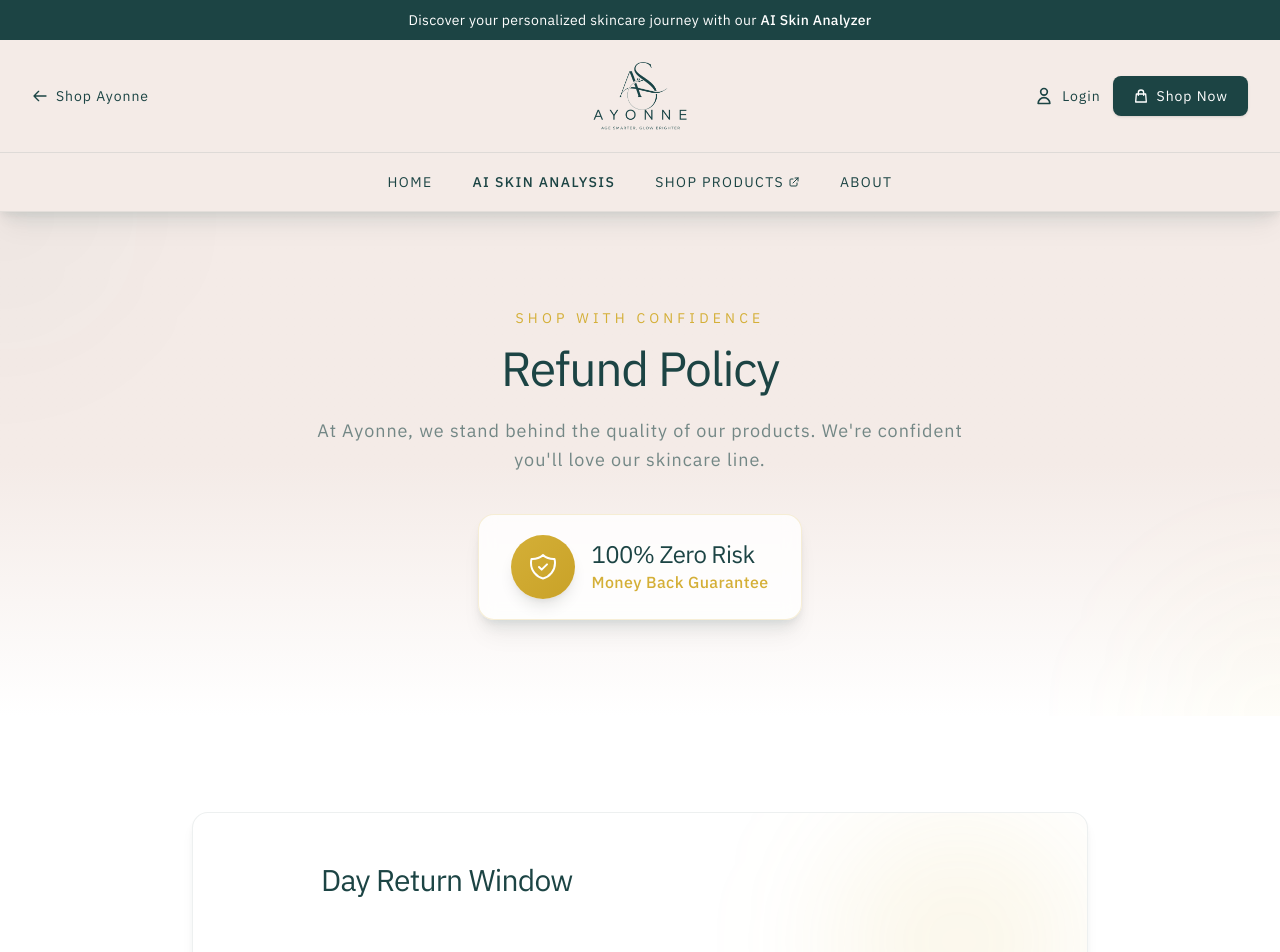
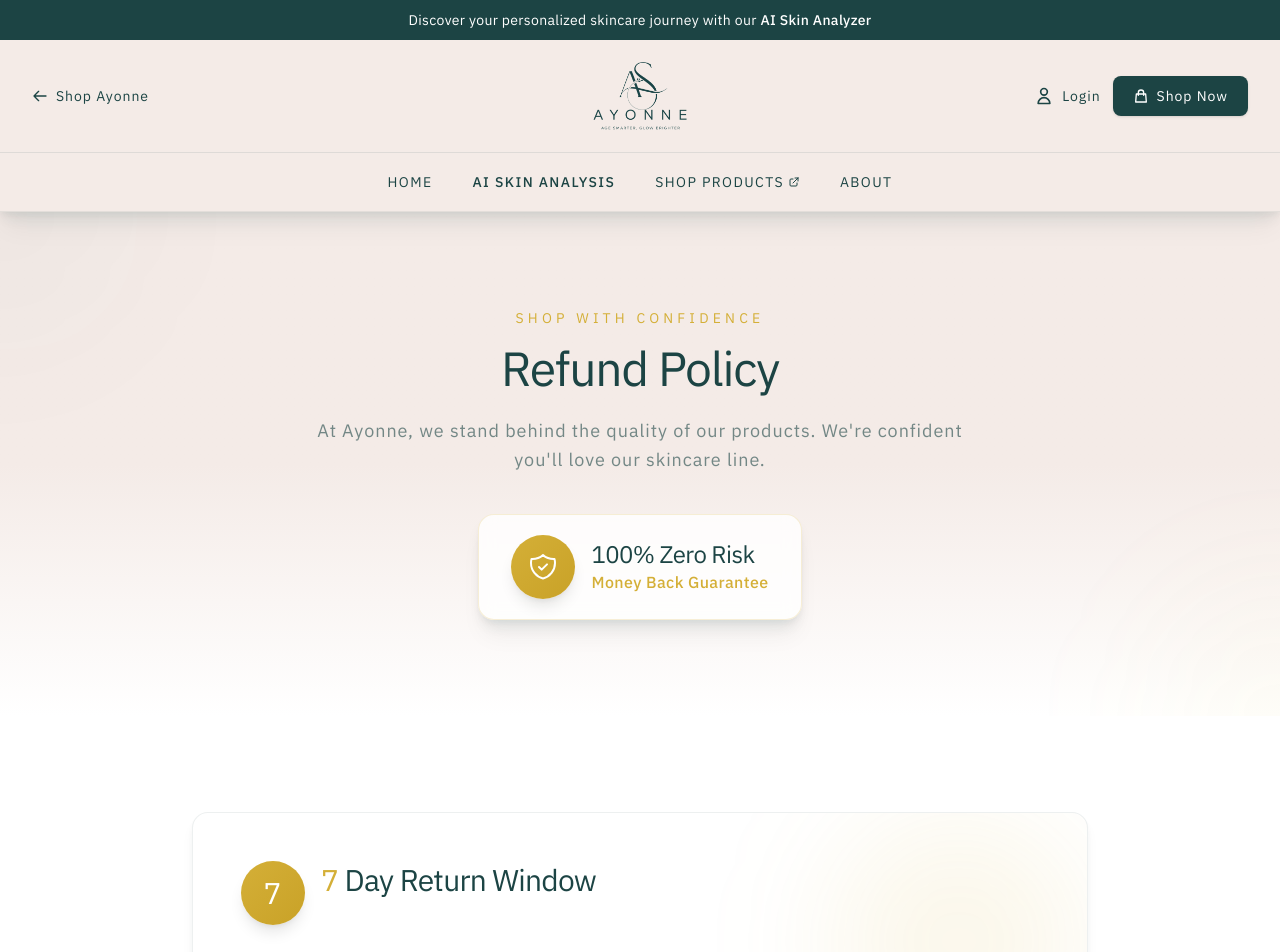
Before and after one commit to ItaloOlivier/ayonne, a Next.js app: page /policies/refund-policy in a window 1280 px wide. Shown: the top 952 px of the page. Built offline with nearby package versions, Linux system fonts and the light colour scheme; no server answers.

Commit message:
Fix 7-day return badge visibility
- Gold gradient circle with visible '7' number
- Added '7' in gold to heading text as well
- Better contrast against dark background

```diff
--- a/src/app/policies/refund-policy/page.tsx
+++ b/src/app/policies/refund-policy/page.tsx
@@ -88,12 +88,12 @@
 
               <div className="relative">
                 <div className="flex items-center gap-4 mb-6">
-                  <div className="w-16 h-16 bg-white/10 backdrop-blur-sm rounded-full flex items-center justify-center">
-                    <span className="text-3xl font-light">7</span>
+                  <div className="w-16 h-16 bg-gradient-to-br from-[#D4AF37] to-[#C9A227] rounded-full flex items-center justify-center shadow-lg">
+                    <span className="text-3xl font-light text-white">7</span>
                   </div>
                   <div>
                     <h2 className="text-2xl md:text-3xl font-light tracking-tight">
-                      Day Return Window
+                      <span className="text-[#D4AF37]">7</span> Day Return Window
                     </h2>
                     <p className="text-white/60">Full refund, no questions asked</p>
                   </div>
```
